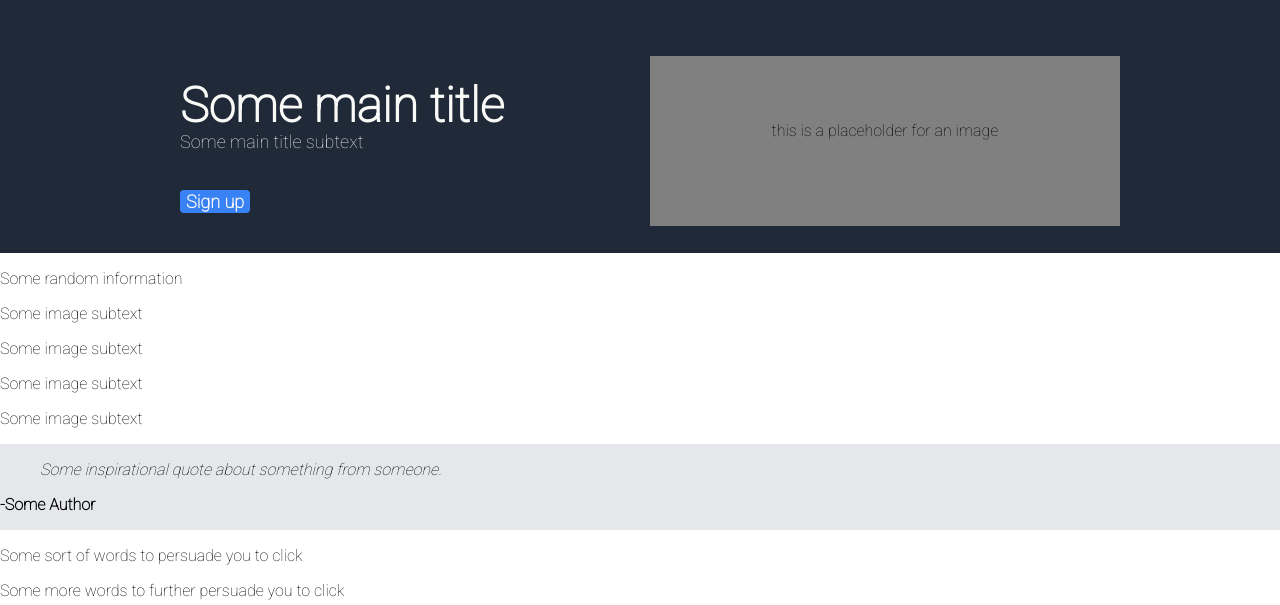
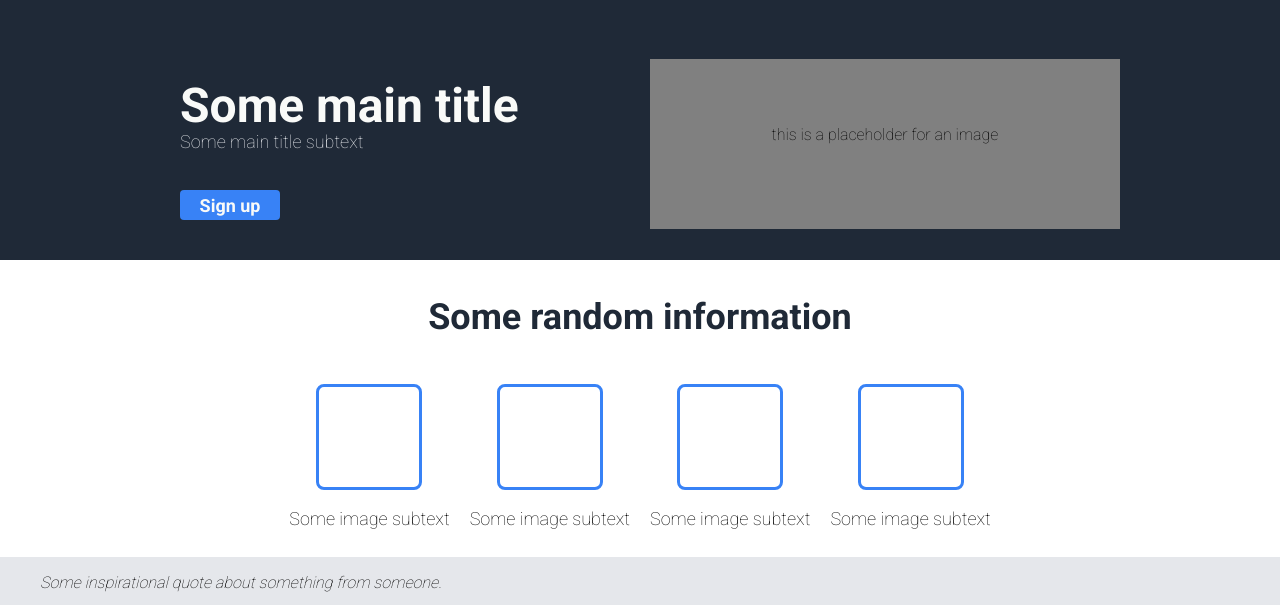
Before and after one commit to ShadeSense/odin-project, a plain HTML site: page landing_page/index.html in a window 1280 px wide. Shown: the part 162-767 px from the top of the page. Drawn offline with Linux system fonts and the light colour scheme.

Commit message:
Add css for main info portion

```diff
--- a/landing_page/index.css
+++ b/landing_page/index.css
@@ -55,7 +55,7 @@ body{
 .header.title{
     color: #F9FAF8;
     font-size: 48px;
-    font-weight: 800;
+    font-weight: 700;
     margin: 0;
     padding: 0;
     line-height: 15px;
@@ -66,6 +66,8 @@ body{
 }
 .btn-signup{
     background-color: #3882F6;
+    width: 100px;
+    height: 30px;
     font-family: 'Roboto', sans-serif;
     font-size: 18px;
     font-weight: bold;
@@ -81,9 +83,36 @@ body{
     align-items: center;
     justify-content: center;
     background-color: gray;
-
 }
 
+/* Main Info */
+.main-info{
+    display: flex;
+    flex-wrap: wrap;
+    justify-content: center;
+    align-items: center;
+}
+.main-info-title{
+    text-align: center;
+    font-size: 36px;
+    font-weight: 700;
+    color: #1F2937;
+}
+.main-img-info{
+    display: flex;
+    padding: 10px;
+    justify-content: center;
+    align-items: center;
+    flex-direction: column;
+    font-size: 18px;
+}
+.main-img-placeholder{
+    height: 100px;
+    width: 100px;
+    border-radius: 8px;
+    border-color: #3882F6;
+    border-style: solid;
+}
 
 /* Quote */
 .quote{
--- a/landing_page/index.html
+++ b/landing_page/index.html
@@ -5,7 +5,7 @@
         <link rel="stylesheet" href="./index.css">
         <link rel="preconnect" href="https://fonts.googleapis.com">
         <link rel="preconnect" href="https://fonts.gstatic.com" crossorigin>
-        <link href="https://fonts.googleapis.com/css2?family=Roboto:wght@100&display=swap" rel="stylesheet">
+        <link href="https://fonts.googleapis.com/css2?family=Roboto:wght@100;700&display=swap" rel="stylesheet">
         <title>Landing Page</title>
     </head>
 
@@ -34,8 +34,8 @@
             </div> <!-- End header info -->
         </header>
 
+        <p class="main-info-title">Some random information</p>
         <div class="main-info">
-            <p class="main-info-title">Some random information</p>
             <div class="main-img-info">
                 <div class="main-img-placeholder"></div>
                 <p>Some image subtext</p>
```
